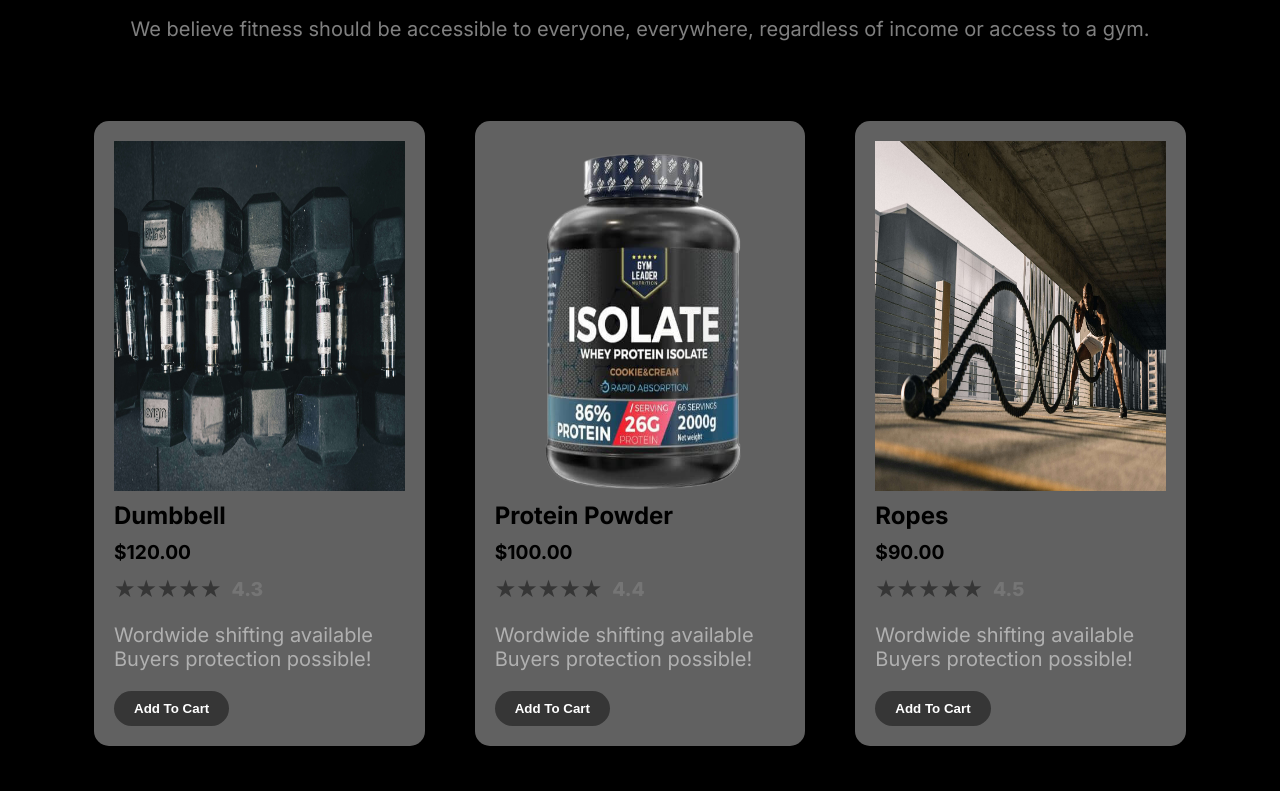
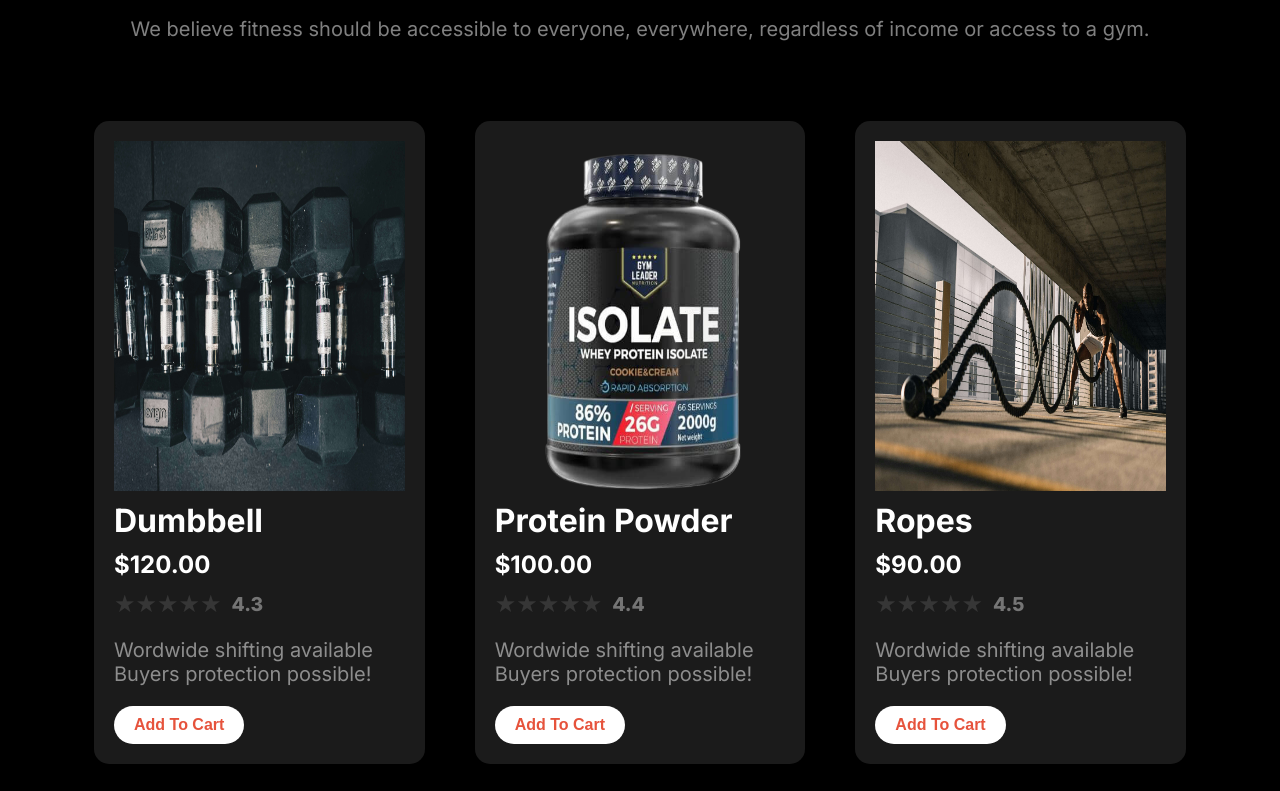
Before and after one commit to aanafiu/assignment-2, a plain HTML site: page index.html in a window 1280 px wide. Shown: the part 2849-3640 px from the top of the page. Drawn offline with Linux system fonts and the light colour scheme.

Commit message:
Challenging Part2

```diff
--- a/style/style.css
+++ b/style/style.css
@@ -639,8 +639,8 @@ margin: 20px 0;
   gap: 50px;
 }
 .product{
-background-color: rgba(255, 255, 255, 0.38);
-backdrop-filter: blur(4px);
+background-color: rgba(34, 34, 34, 0.8);
+backdrop-filter: blur(5px);
 border-radius: 15px;
 padding: 20px;
 display: flex;
@@ -659,7 +659,8 @@ gap: 10px;
   /* height: 50%; */
 }
 .product h1{
-  font-size: 1.5rem;
+  font-size: 2rem;
+  color: white;
 }
 .product .all-p{
 margin: 10px auto;
@@ -667,7 +668,8 @@ margin: 10px auto;
 /* text-align: center; */
 }
 .product h2{
-  font-size: 1.2rem;
+  font-size: 1.5rem;
+  color: white;
 }
 
 .rate{
@@ -697,28 +699,31 @@ margin: 10px auto;
 
 .star:hover,
 .star:hover ~ .star {
-  color: gold;
+  color: #E6533C;
 }
 
 .star.selected,
 .star.selected ~ .star {
-  color: gold;
+  color:  #E6533C;
 }
 
 .product .cart-btn{
 padding: 10px 20px;
 border-radius: 30px;
 border: none;
-background-color: #363636;
-color: #ffffff;
+background-color: rgb(255, 255, 255);
+color: #E6533C;
 font-weight: 600;
+font-size: 1rem;
+text-align: center;
+align-items: center;
 }
 .product .cart-btn:hover{
 padding: 10px 20px;
 border-radius: 30px;
 border: none;
-color: #363636;
-background-color: #ffffff;
+color: #ffffff;
+background-color: #E6533C;
 font-weight: 600;
 }
 
```
